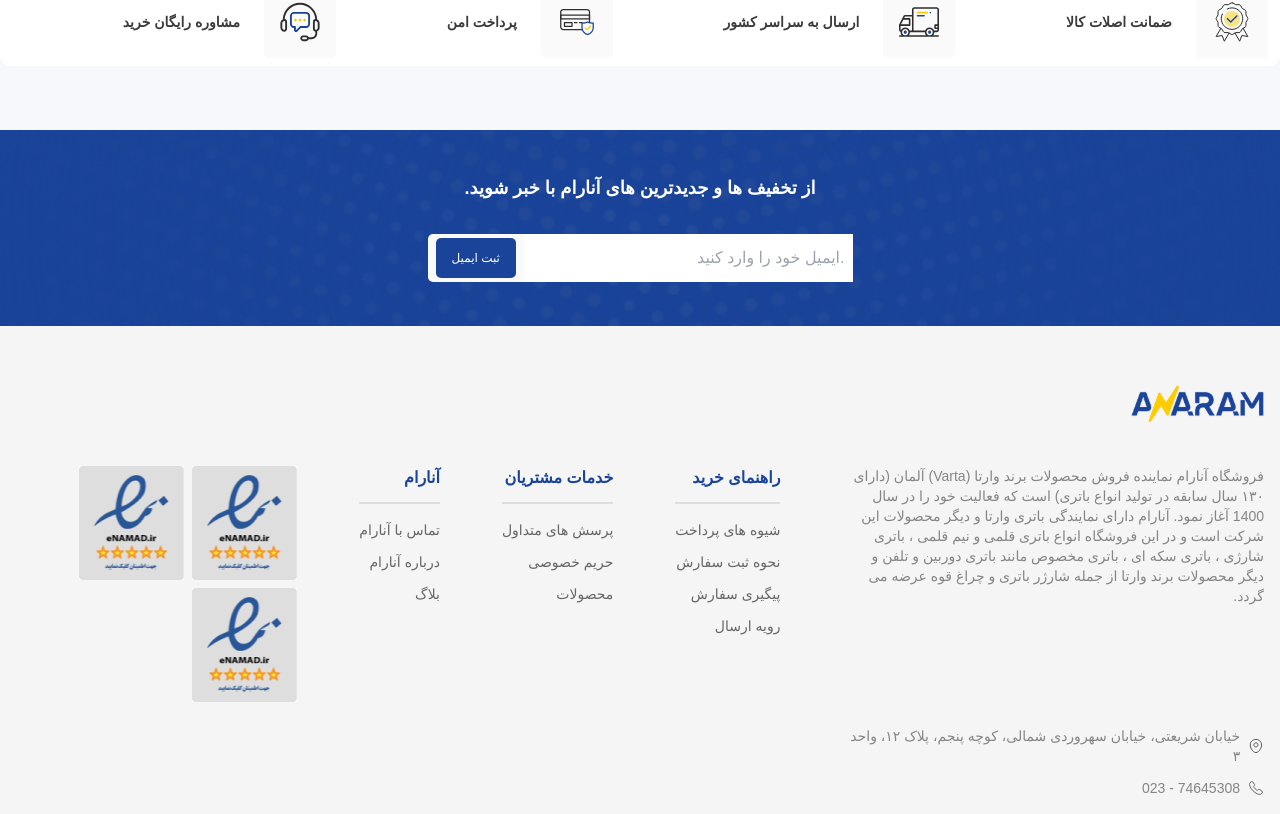
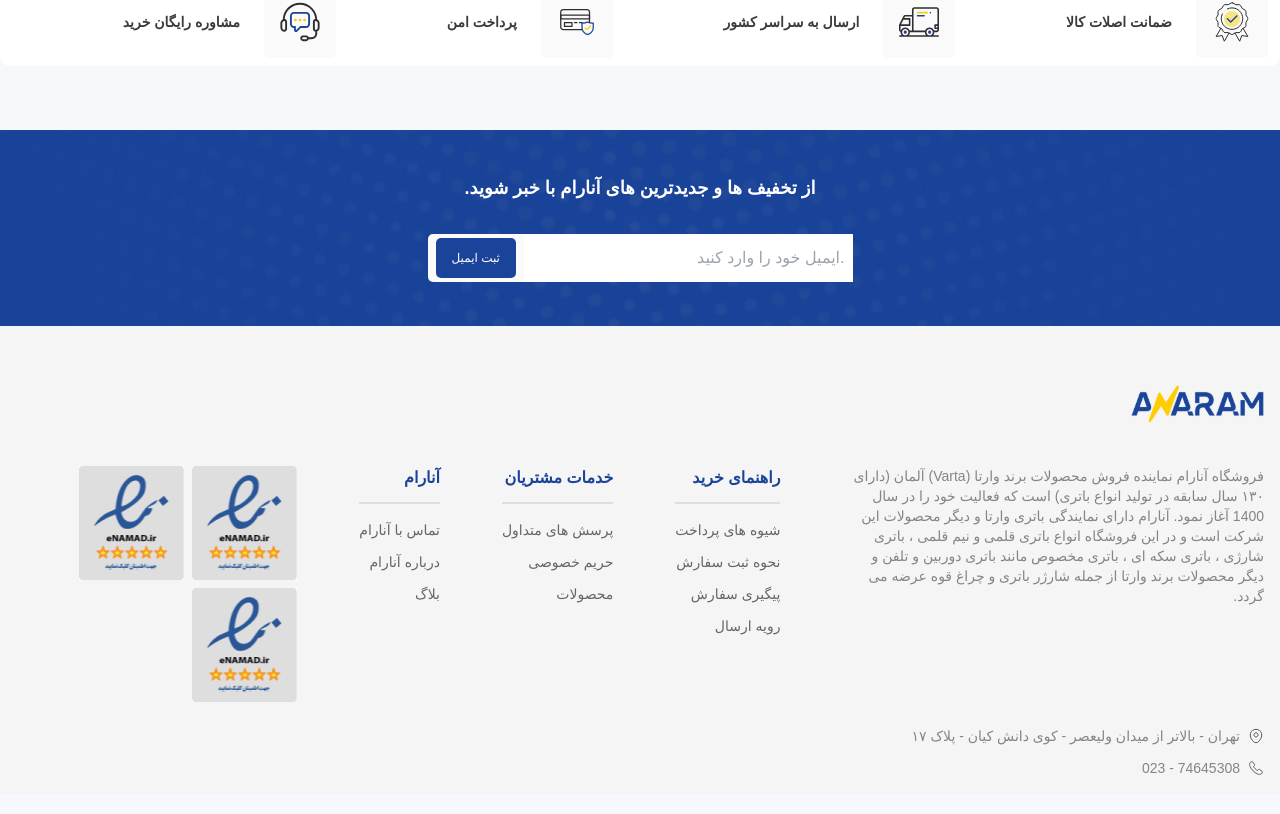
Before and after one commit to mahyarErshad/anaram-react, a React (Create React App) app: page / in a window 1280 px wide. Shown: the part 4713-5527 px from the top of the page. Built offline with nearby package versions, Linux system fonts and the light colour scheme; a web font is replaced by a local one.

Commit message:
Passed the href to the FooterAddress

```diff
--- a/src/Components/Footer/FooterContainer/FooterContainer.jsx
+++ b/src/Components/Footer/FooterContainer/FooterContainer.jsx
@@ -19,7 +19,7 @@ function FooterContainer() {
         </Link>
         <p className={`text-sm text-NeutralN90 max-w-[29.0625rem] ${styles.description}`}>فروشگاه آنارام نماینده فروش محصولات برند وارتا (Varta) آلمان (دارای ۱۳۰ سال سابقه در تولید انواع باتری) است که فعالیت خود را در سال 1400 آغاز نمود. آنارام دارای نمایندگی باتری وارتا و دیگر محصولات این شرکت است و در این فروشگاه انواع باتری قلمی و نیم قلمی ، باتری شارژی ، باتری سکه ای ، باتری مخصوص مانند باتری دوربین و تلفن و دیگر محصولات برند وارتا از جمله شارژر باتری و چراغ قوه عرضه می گردد.</p>
         <address className={`flex-col gap-3 ${styles.address}`}>
-          <FooterAddress icon={<LocationIcon />} text="خیابان شریعتی، خیابان سهروردی شمالی، کوچه پنجم، پلاک ۱۲، واحد ۳" />
+          <FooterAddress icon={<LocationIcon />} text="تهران - بالاتر از میدان ولیعصر - کوی دانش کیان - پلاک ۱۷" target="_blank" href="https://goo.gl/maps/BDsT8s9Cop86dAmV7" />
           <FooterAddress icon={<PhoneIcon className="h-4 w-4" />} text="74645308 - 023" href="tel:02374645308" />
         </address>
         <nav className={`flex justify-between items-start max-lg:gap-8 ${styles.nav}`}>
```
